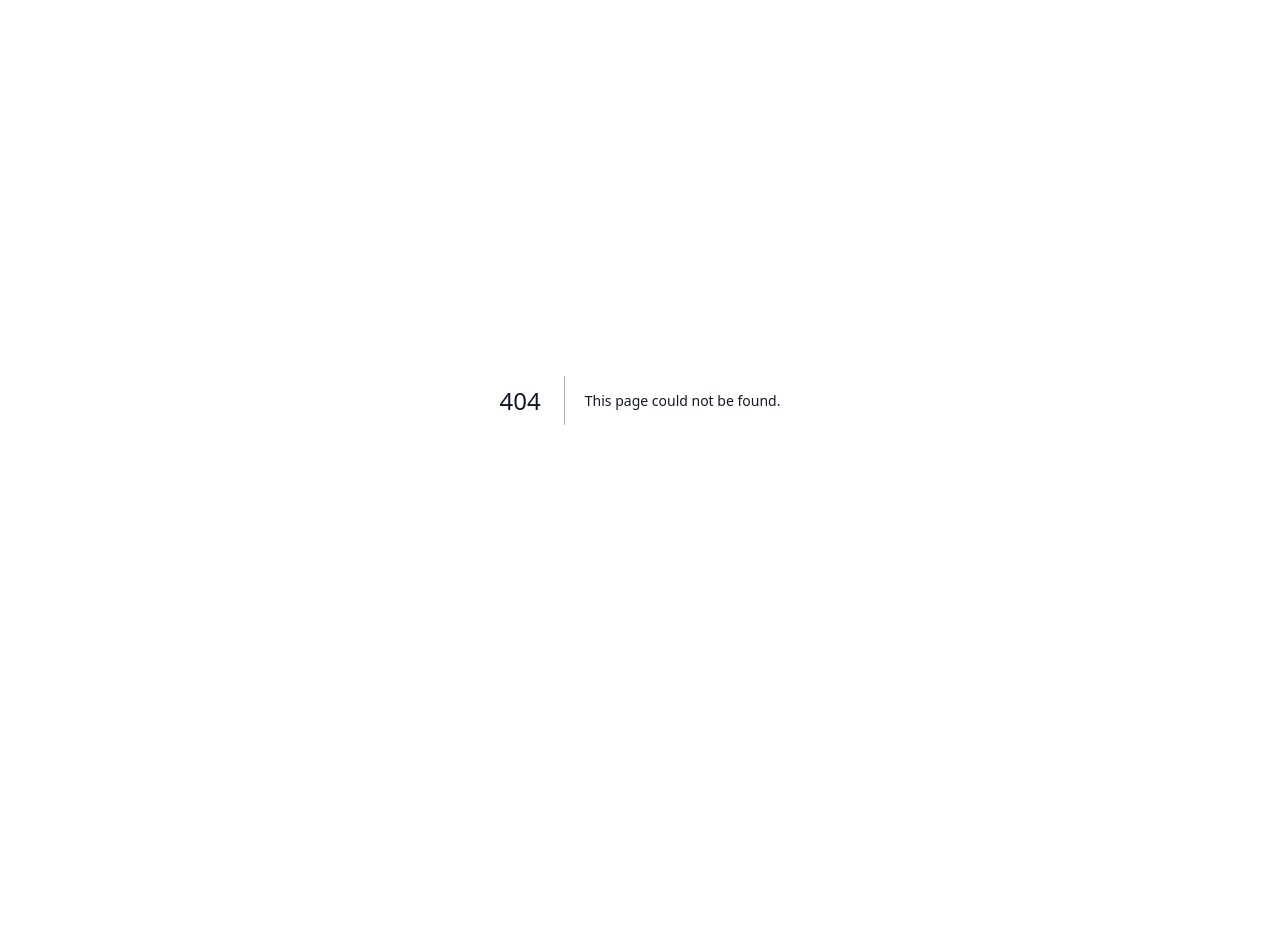
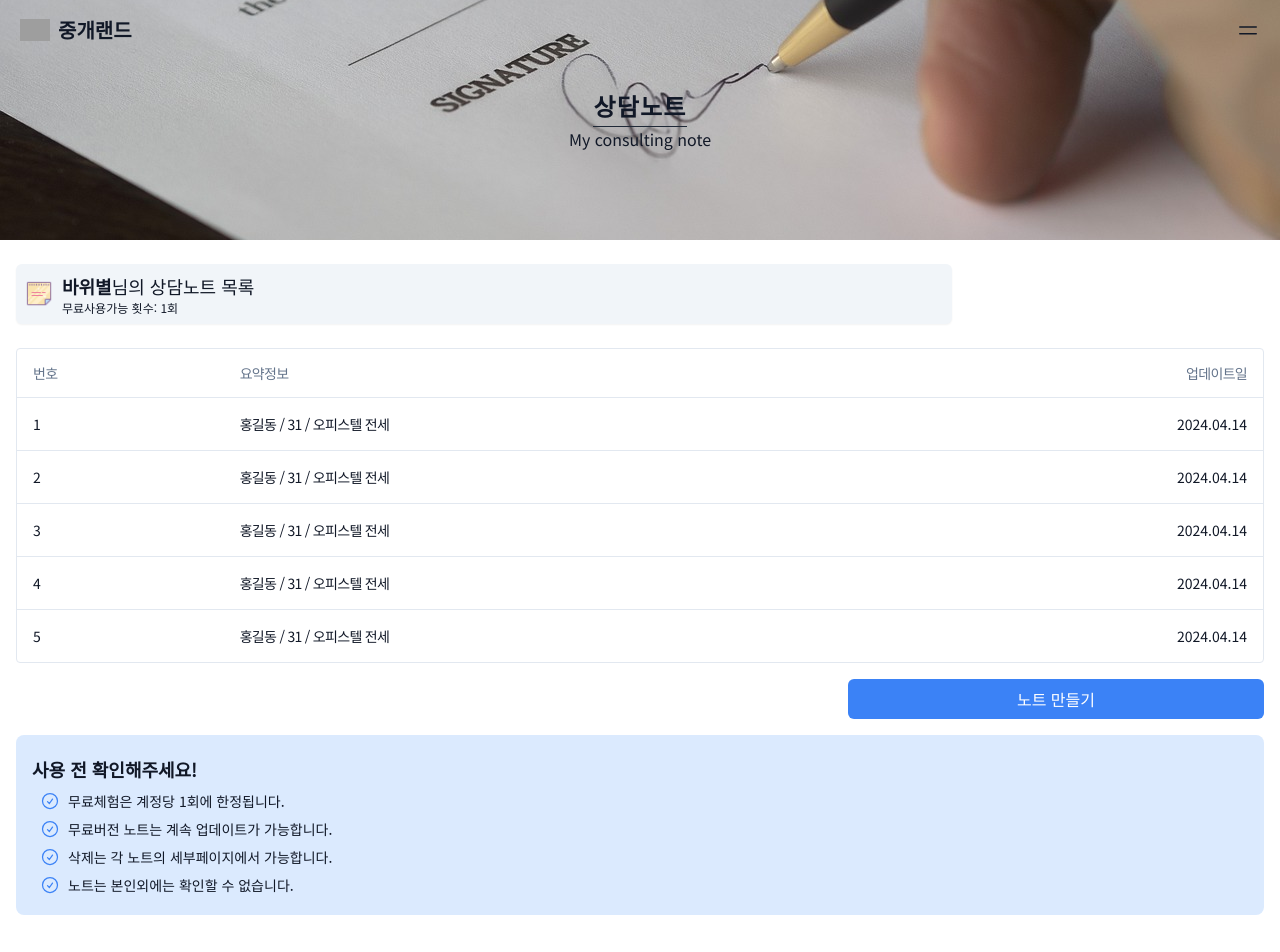
Before and after one commit to byeolee1221/realEstateAgent-land, a Next.js app: page /consultingNote in a window 1280 px wide. Before the commit this address had no page. Shown: the top 952 px of the page. Before the commit the page ends 800 px from the top, so only its background shows below. Built offline with nearby package versions, Linux system fonts and the light colour scheme; no server answers; grey boxes are pictures that could not be loaded.

Commit message:
style: 상담노트 노트목록페이지 스타일, 일부 스타일 수정

```diff
--- /dev/null
+++ b/app/consultingNote/page.tsx
@@ -0,0 +1,28 @@
+import NoteTable from "@/components/consultingNote/NoteTable";
+import NavBar from "@/components/navBar/NavBar";
+import Image from "next/image";
+
+const ConsultingNote = () => {
+  return (
+    <NavBar>
+      <div className="flex flex-col space-y-6">
+        <div className="flex flex-col items-center justify-center bg-[url('/contract.jpg')] h-60 bg-center bg-cover">
+          <h1 className="text-2xl font-semibold tracking-wider pb-1 border-b border-gray-800">상담노트</h1>
+          <p>My consulting note</p>
+        </div>
+        <div className="px-4 flex flex-col space-y-6">
+          <div className="flex items-center space-x-2 bg-slate-100 w-3/4 p-2 rounded-md shadow-sm">
+            <Image src="/memo.png" alt="메모" width={30} height={30} />
+            <div className="flex flex-col">
+              <h2 className="text-lg"><span className="font-semibold">바위별</span>님의 상담노트 목록</h2>
+              <p className="text-xs">무료사용가능 횟수: 1회</p>
+            </div>
+          </div>
+          <NoteTable />
+        </div>
+      </div>
+    </NavBar>
+  );
+}
+
+export default ConsultingNote;
--- /dev/null
+++ b/components/consultingNote/NoteTable.tsx
@@ -0,0 +1,120 @@
+import Link from "next/link";
+import {
+  Table,
+  TableBody,
+  TableCell,
+  TableHead,
+  TableHeader,
+  TableRow,
+} from "../ui/table";
+
+const NoteTable = () => {
+  return (
+    <div className="flex flex-col space-y-4">
+      <div className="border rounded-sm">
+        <Table>
+          <TableHeader>
+            <TableRow className="text-sm tracking-tighter">
+              <TableHead>번호</TableHead>
+              <TableHead>요약정보</TableHead>
+              <TableHead className="text-right">업데이트일</TableHead>
+            </TableRow>
+          </TableHeader>
+          <TableBody>
+            {[1, 2, 3, 4, 5].map((data) => (
+              <TableRow key={data}>
+                <TableCell>{data}</TableCell>
+                <Link href="">
+                  <TableCell className="tracking-tighter">
+                    홍길동 / 31 / 오피스텔 전세
+                  </TableCell>
+                </Link>
+                <TableCell className="text-right">2024.04.14</TableCell>
+              </TableRow>
+            ))}
+          </TableBody>
+        </Table>
+      </div>
+      <div className="flex justify-end">
+        <button className="bg-blue-500 hover:bg-blue-600 px-3 py-2 rounded-md text-white w-1/3">
+          노트 만들기
+        </button>
+      </div>
+      <div className="flex flex-col space-y-2 bg-blue-100 px-4 py-5 rounded-lg">
+        <div className="flex items-center space-x-2">
+          <h1 className="text-lg font-semibold">사용 전 확인해주세요!</h1>
+        </div>
+        <div className="flex items-center space-x-2 ml-2 text-sm">
+          <svg
+            xmlns="http://www.w3.org/2000/svg"
+            fill="none"
+            viewBox="0 0 24 24"
+            strokeWidth="1.5"
+            stroke="currentColor"
+            className="w-5 h-5 text-blue-500"
+          >
+            <path
+              strokeLinecap="round"
+              strokeLinejoin="round"
+              d="M9 12.75 11.25 15 15 9.75M21 12a9 9 0 1 1-18 0 9 9 0 0 1 18 0Z"
+            />
+          </svg>
+          <span>무료체험은 계정당 1회에 한정됩니다.</span>
+        </div>
+        <div className="flex items-center space-x-2 ml-2 text-sm">
+          <svg
+            xmlns="http://www.w3.org/2000/svg"
+            fill="none"
+            viewBox="0 0 24 24"
+            strokeWidth="1.5"
+            stroke="currentColor"
+            className="w-5 h-5 text-blue-500"
+          >
+            <path
+              strokeLinecap="round"
+              strokeLinejoin="round"
+              d="M9 12.75 11.25 15 15 9.75M21 12a9 9 0 1 1-18 0 9 9 0 0 1 18 0Z"
+            />
+          </svg>
+          <span>무료버전 노트는 계속 업데이트가 가능합니다.</span>
+        </div>
+        <div className="flex items-center space-x-2 ml-2 text-sm">
+          <svg
+            xmlns="http://www.w3.org/2000/svg"
+            fill="none"
+            viewBox="0 0 24 24"
+            strokeWidth="1.5"
+            stroke="currentColor"
+            className="w-5 h-5 text-blue-500"
+          >
+            <path
+              strokeLinecap="round"
+              strokeLinejoin="round"
+              d="M9 12.75 11.25 15 15 9.75M21 12a9 9 0 1 1-18 0 9 9 0 0 1 18 0Z"
+            />
+          </svg>
+          <span>삭제는 각 노트의 세부페이지에서 가능합니다.</span>
+        </div>
+        <div className="flex items-center space-x-2 ml-2 text-sm">
+          <svg
+            xmlns="http://www.w3.org/2000/svg"
+            fill="none"
+            viewBox="0 0 24 24"
+            strokeWidth="1.5"
+            stroke="currentColor"
+            className="w-5 h-5 text-blue-500"
+          >
+            <path
+              strokeLinecap="round"
+              strokeLinejoin="round"
+              d="M9 12.75 11.25 15 15 9.75M21 12a9 9 0 1 1-18 0 9 9 0 0 1 18 0Z"
+            />
+          </svg>
+          <span>노트는 본인외에는 확인할 수 없습니다.</span>
+        </div>
+      </div>
+    </div>
+  );
+};
+
+export default NoteTable;
--- a/components/home/DescriptionOne.tsx
+++ b/components/home/DescriptionOne.tsx
@@ -68,7 +68,7 @@ const DescriptionOne = () => {
         </div>
       </div>
       <div className="flex items-center space-x-2">
-        <Link href="" className="bg-blue-500 hover:bg-blue-600 text-white px-3 py-2 rounded-md text-center transition-colors">무료 사용해보기</Link>
+        <Link href="/consultingNote" className="bg-blue-500 hover:bg-blue-600 text-white px-3 py-2 rounded-md text-center transition-colors">무료 사용해보기</Link>
         <button className="border border-blue-500 rounded-md text-blue-500 hover:bg-blue-500 hover:text-white px-3 py-2 text-center transition-colors">더 알아보기</button>
       </div>
     </div>
--- a/components/navBar/NavBar.tsx
+++ b/components/navBar/NavBar.tsx
@@ -64,7 +64,7 @@ const NavBar = ({ children }: INavBar) => {
           </svg>
           <span className={cn("text-xs", pathname === "/" ? "text-blue-500" : "")}>홈</span>
         </Link>
-        <Link href="" className="flex flex-col items-center">
+        <Link href="/consultingNote" className="flex flex-col items-center">
           <svg
             xmlns="http://www.w3.org/2000/svg"
             fill="none"
--- /dev/null
+++ b/components/ui/table.tsx
@@ -0,0 +1,117 @@
+import * as React from "react"
+
+import { cn } from "@/lib/utils"
+
+const Table = React.forwardRef<
+  HTMLTableElement,
+  React.HTMLAttributes<HTMLTableElement>
+>(({ className, ...props }, ref) => (
+  <div className="relative w-full overflow-auto">
+    <table
+      ref={ref}
+      className={cn("w-full caption-bottom text-sm", className)}
+      {...props}
+    />
+  </div>
+))
+Table.displayName = "Table"
+
+const TableHeader = React.forwardRef<
+  HTMLTableSectionElement,
+  React.HTMLAttributes<HTMLTableSectionElement>
+>(({ className, ...props }, ref) => (
+  <thead ref={ref} className={cn("[&_tr]:border-b", className)} {...props} />
+))
+TableHeader.displayName = "TableHeader"
+
+const TableBody = React.forwardRef<
+  HTMLTableSectionElement,
+  React.HTMLAttributes<HTMLTableSectionElement>
+>(({ className, ...props }, ref) => (
+  <tbody
+    ref={ref}
+    className={cn("[&_tr:last-child]:border-0", className)}
+    {...props}
+  />
+))
+TableBody.displayName = "TableBody"
+
+const TableFooter = React.forwardRef<
+  HTMLTableSectionElement,
+  React.HTMLAttributes<HTMLTableSectionElement>
+>(({ className, ...props }, ref) => (
+  <tfoot
+    ref={ref}
+    className={cn(
+      "border-t bg-muted/50 font-medium [&>tr]:last:border-b-0",
+      className
+    )}
+    {...props}
+  />
+))
+TableFooter.displayName = "TableFooter"
+
+const TableRow = React.forwardRef<
+  HTMLTableRowElement,
+  React.HTMLAttributes<HTMLTableRowElement>
+>(({ className, ...props }, ref) => (
+  <tr
+    ref={ref}
+    className={cn(
+      "border-b transition-colors hover:bg-muted/50 data-[state=selected]:bg-muted",
+      className
+    )}
+    {...props}
+  />
+))
+TableRow.displayName = "TableRow"
+
+const TableHead = React.forwardRef<
+  HTMLTableCellElement,
+  React.ThHTMLAttributes<HTMLTableCellElement>
+>(({ className, ...props }, ref) => (
+  <th
+    ref={ref}
+    className={cn(
+      "h-12 px-4 text-left align-middle font-medium text-muted-foreground [&:has([role=checkbox])]:pr-0",
+      className
+    )}
+    {...props}
+  />
+))
+TableHead.displayName = "TableHead"
+
+const TableCell = React.forwardRef<
+  HTMLTableCellElement,
+  React.TdHTMLAttributes<HTMLTableCellElement>
+>(({ className, ...props }, ref) => (
+  <td
+    ref={ref}
+    className={cn("p-4 align-middle [&:has([role=checkbox])]:pr-0", className)}
+    {...props}
+  />
+))
+TableCell.displayName = "TableCell"
+
+const TableCaption = React.forwardRef<
+  HTMLTableCaptionElement,
+  React.HTMLAttributes<HTMLTableCaptionElement>
+>(({ className, ...props }, ref) => (
+  <caption
+    ref={ref}
+    className={cn("mt-4 text-sm text-muted-foreground", className)}
+    {...props}
+  />
+))
+TableCaption.displayName = "TableCaption"
+
+export {
+  Table,
+  TableHeader,
+  TableBody,
+  TableFooter,
+  TableHead,
+  TableRow,
+  TableCell,
+  TableCaption,
+}
```
Also changed, not shown: public/contract.jpg (added).
